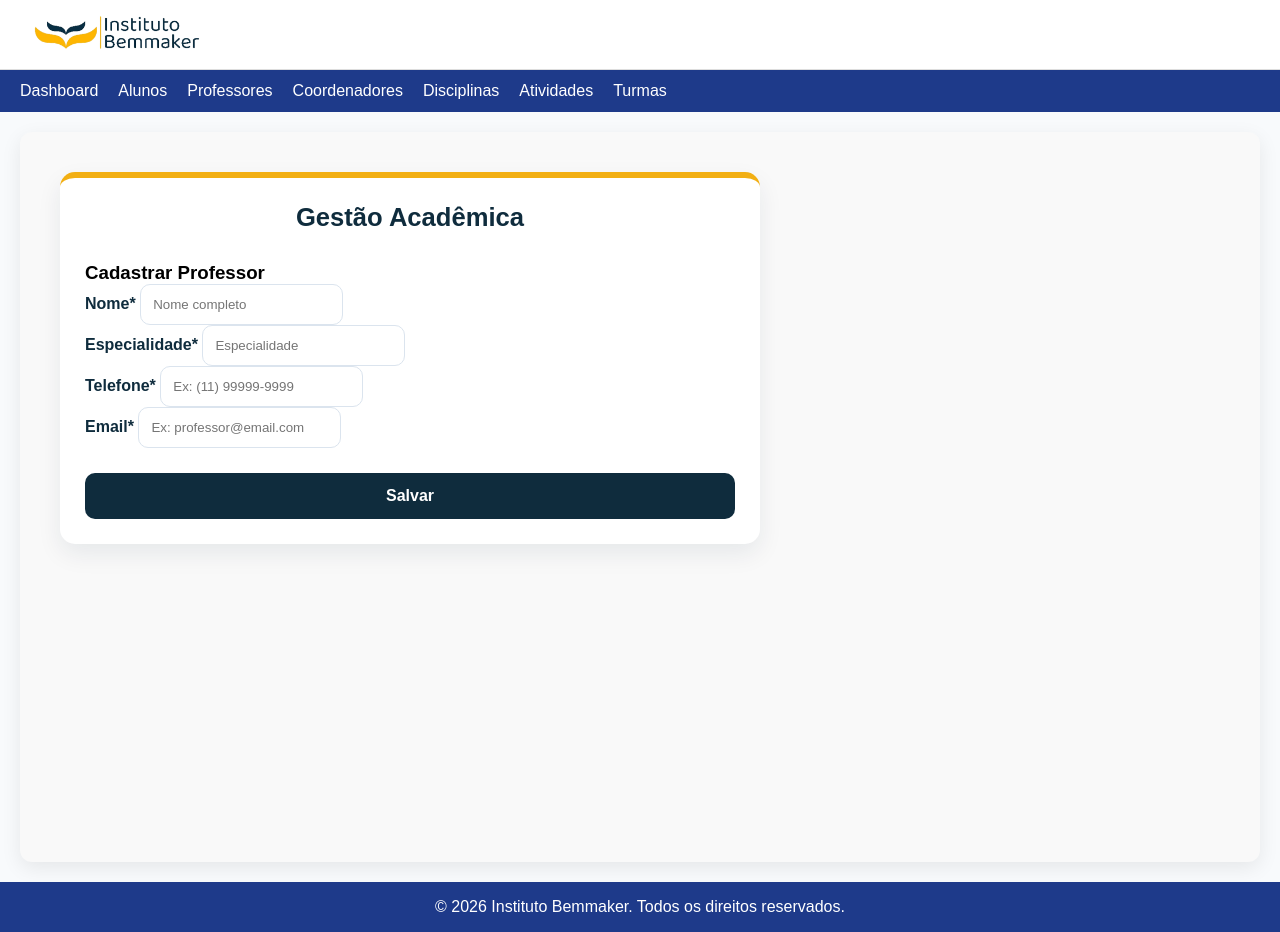
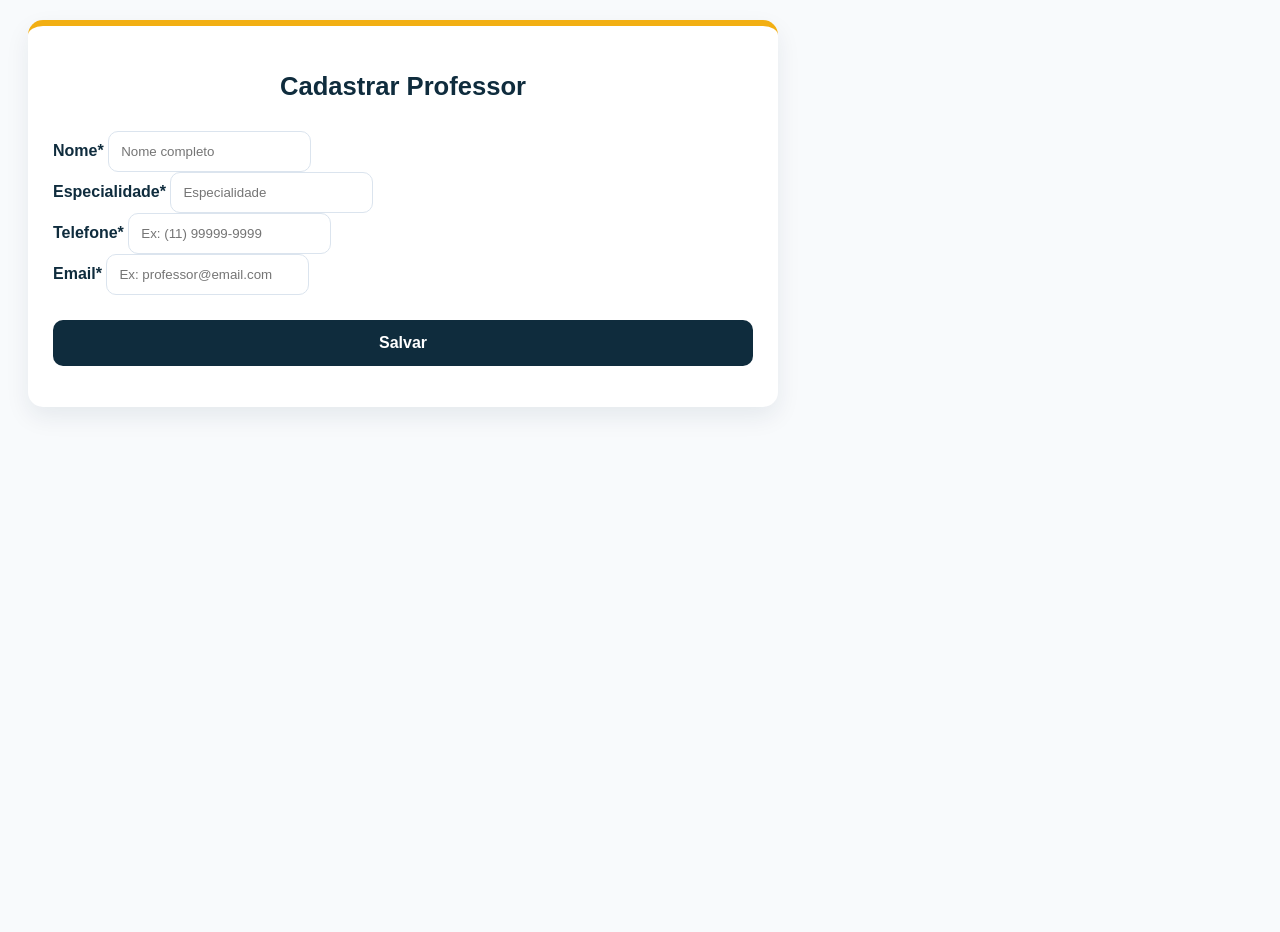
Before and after one commit to yuri-neres/Desafio-6-Acompanhar-Atividades-e-Disciplinas-INSTITUTO-BEMMAKER, a Django app: page /professores/cadastrar/ in a window 1280 px wide. After the commit the page ends 412 px from the top, so only its background shows below. Run offline with Django 5.2, Linux system fonts and the light colour scheme; the visitor is signed in with stand-in values (Sample User, id 1); some libraries are stand-ins or nearby versions.

Commit message:
Correção do cadastro.css

```diff
--- a/alunos/templates/alunos/base.html
+++ b/alunos/templates/alunos/base.html
@@ -35,7 +35,7 @@
     <a href="{% url 'cadastrar_coordenador' %}">Coordenadores</a>
     <a href="{% url 'cadastrar_disciplina' %}">Disciplinas</a>
     <a href="{% url 'cadastrar_atividade' %}">Atividades</a>
-    <a href="{% url 'cadastrar_turma' %}">Turmas</a>
+<!-- <a href="{% url 'cadastrar_turma' %}">Turmas</a> -->
 </nav>
 {% endif %}
 
--- a/coordenadores/templates/coordenadores/atividade_form.html
+++ b/coordenadores/templates/coordenadores/atividade_form.html
@@ -1,4 +1,3 @@
-{% extends 'core/base.html' %}
 {% load crispy_forms_tags %}
 {% load static %}
 {% block content %}
--- a/coordenadores/templates/coordenadores/coordenador_form.html
+++ b/coordenadores/templates/coordenadores/coordenador_form.html
@@ -1,4 +1,3 @@
-{% extends 'alunos/base.html' %}
 {% load crispy_forms_tags %}
 {% load static %}
 
--- a/coordenadores/templates/coordenadores/disciplina_form.html
+++ b/coordenadores/templates/coordenadores/disciplina_form.html
@@ -1,4 +1,3 @@
-{% extends 'core/base.html' %}
 {% load crispy_forms_tags %}
 {% load static %}
 {% block content %}
--- a/coordenadores/templates/coordenadores/turma_form.html
+++ b/coordenadores/templates/coordenadores/turma_form.html
@@ -1,4 +1,3 @@
-{% extends 'coordenadores/base.html' %}
 {% load crispy_forms_tags %}
 {% load static %}
 {% block content %}
@@ -7,8 +6,7 @@
 
 
 <div class="form-container">
-    <h2>Gestão Acadêmica</h2>
-    <h3>Cadastrar Turma</h3>
+    <h2>Cadastrar Turma</h2>
 
     <form method="post">
         {% csrf_token %}
--- a/professores/templates/professores/professor_form.html
+++ b/professores/templates/professores/professor_form.html
@@ -1,4 +1,3 @@
-{% extends 'alunos/base.html' %}
 {% load crispy_forms_tags %}
 {% load static %}
 {% block content %}
@@ -7,8 +6,7 @@
 
 
 <div class="form-container">
-    <h2>Gestão Acadêmica</h2>
-    <h3>Cadastrar Professor</h3>
+    <h2>Cadastrar Professor</h2>
 
     <form method="post">
         {% csrf_token %}
```
